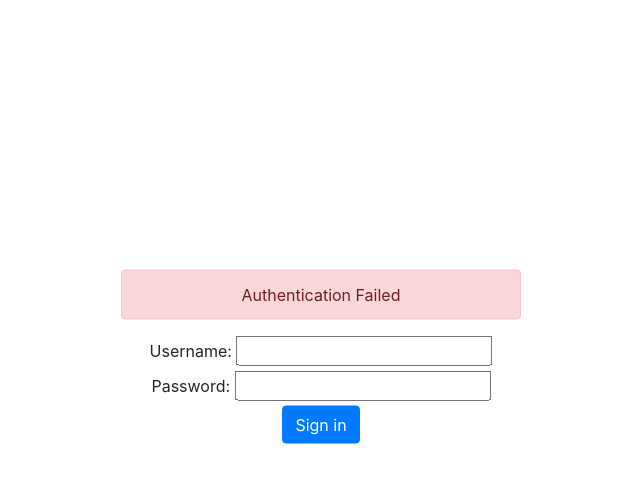
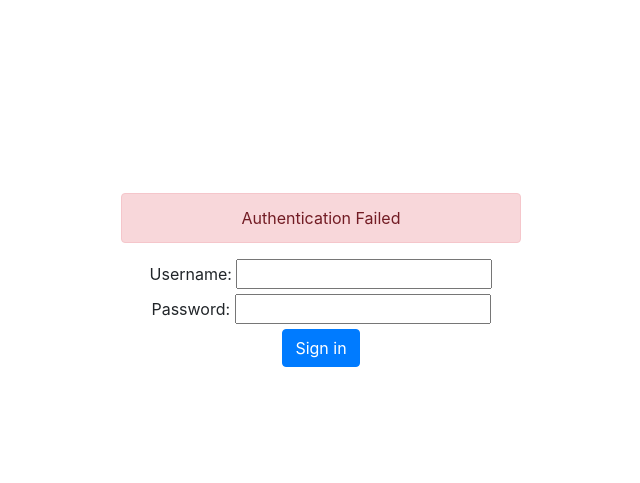
Before and after one commit to netristech/Network-Automation, a PHP site: page / in a window 1280 px wide. Shown: the top 483 px of the page, without its empty margins (319-959 px from the left). Run offline with PHP 8.4, Linux system fonts and the light colour scheme.

Commit message:
Testing authentication

```diff
--- a/Web/css/style.css
+++ b/Web/css/style.css
@@ -10,9 +10,9 @@
     min-width: 400px;
     max-width: 40vw;
     position: absolute;
-    top: 50%;
+    top: 35%;
     left: 50%;
-    transform: translate(-50%, -75%);
+    transform: translate(-50%, -50%);
 }
 
 .btn:focus, .btn-primary:focus {
```
